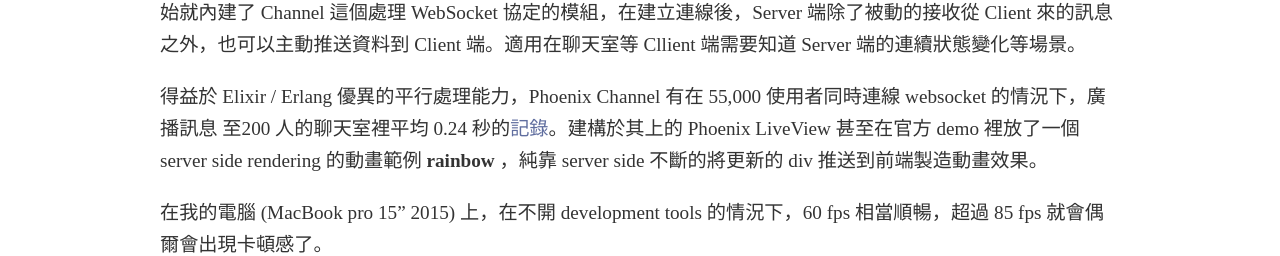
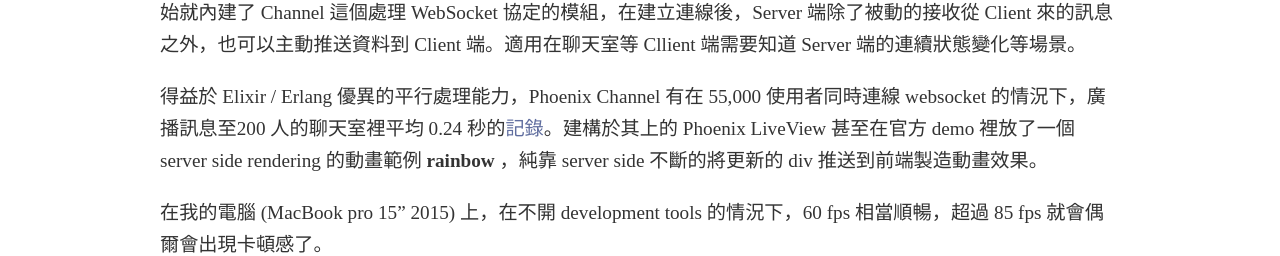
Before and after one commit to taiansu/blog, a Jekyll site: the page built from _posts/2019-03-25-phoenix-liveview.md, in a window 1280 px wide and 900 px high, scrolled down 5742 px, cut to the strip 0-433 px from the top of the window. Shown: the part 174-430 px from the top of the strip. Built offline with Jekyll 4.4.1, drawn with Linux system fonts in a browser that asks for light colours; nearby versions of some CDN libraries; some web fonts are replaced; comment, search, counter and statistics services are not loaded.

Commit message:
Fix typo

```diff
--- a/_posts/2019-03-25-phoenix-liveview.md
+++ b/_posts/2019-03-25-phoenix-liveview.md
@@ -83,7 +83,7 @@
 
 José Valim 跟 Chris McCord 都說過他們開發這個語言/框架的最主要原因，就是平行化處理。因此 Phoenix 自專案開始就內建了 Channel 這個處理 WebSocket 協定的模組，在建立連線後，Server 端除了被動的接收從 Client 來的訊息之外，也可以主動推送資料到 Client 端。適用在聊天室等 Cllient 端需要知道 Server 端的連續狀態變化等場景。
 
-得益於 Elixir / Erlang 優異的平行處理能力，Phoenix Channel 有在  55,000 使用者同時連線 websocket 的情況下，廣播訊息 至200 人的聊天室裡平均 0.24 秒的[記錄]()。建構於其上的 Phoenix LiveView 甚至在官方 demo 裡放了一個 server side rendering 的動畫範例 **rainbow** ，純靠 server side 不斷的將更新的 div 推送到前端製造動畫效果。
+得益於 Elixir / Erlang 優異的平行處理能力，Phoenix Channel 有在  55,000 使用者同時連線 websocket 的情況下，廣播訊息至200 人的聊天室裡平均 0.24 秒的[記錄]()。建構於其上的 Phoenix LiveView 甚至在官方 demo 裡放了一個 server side rendering 的動畫範例 **rainbow** ，純靠 server side 不斷的將更新的 div 推送到前端製造動畫效果。
 
 在我的電腦 (MacBook pro 15" 2015) 上，在不開 development tools 的情況下，60 fps 相當順暢，超過 85 fps 就會偶爾會出現卡頓感了。
 
```
